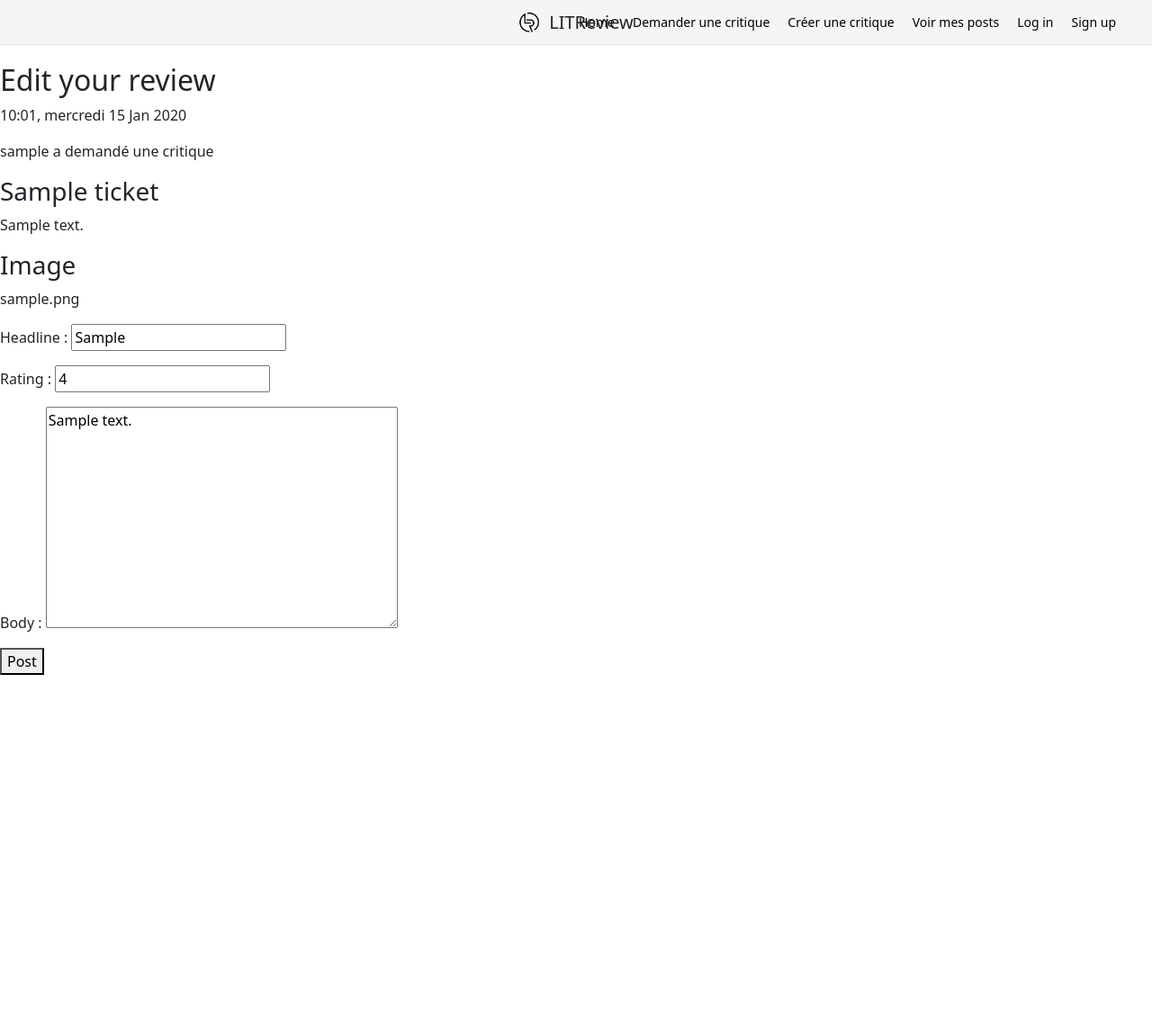
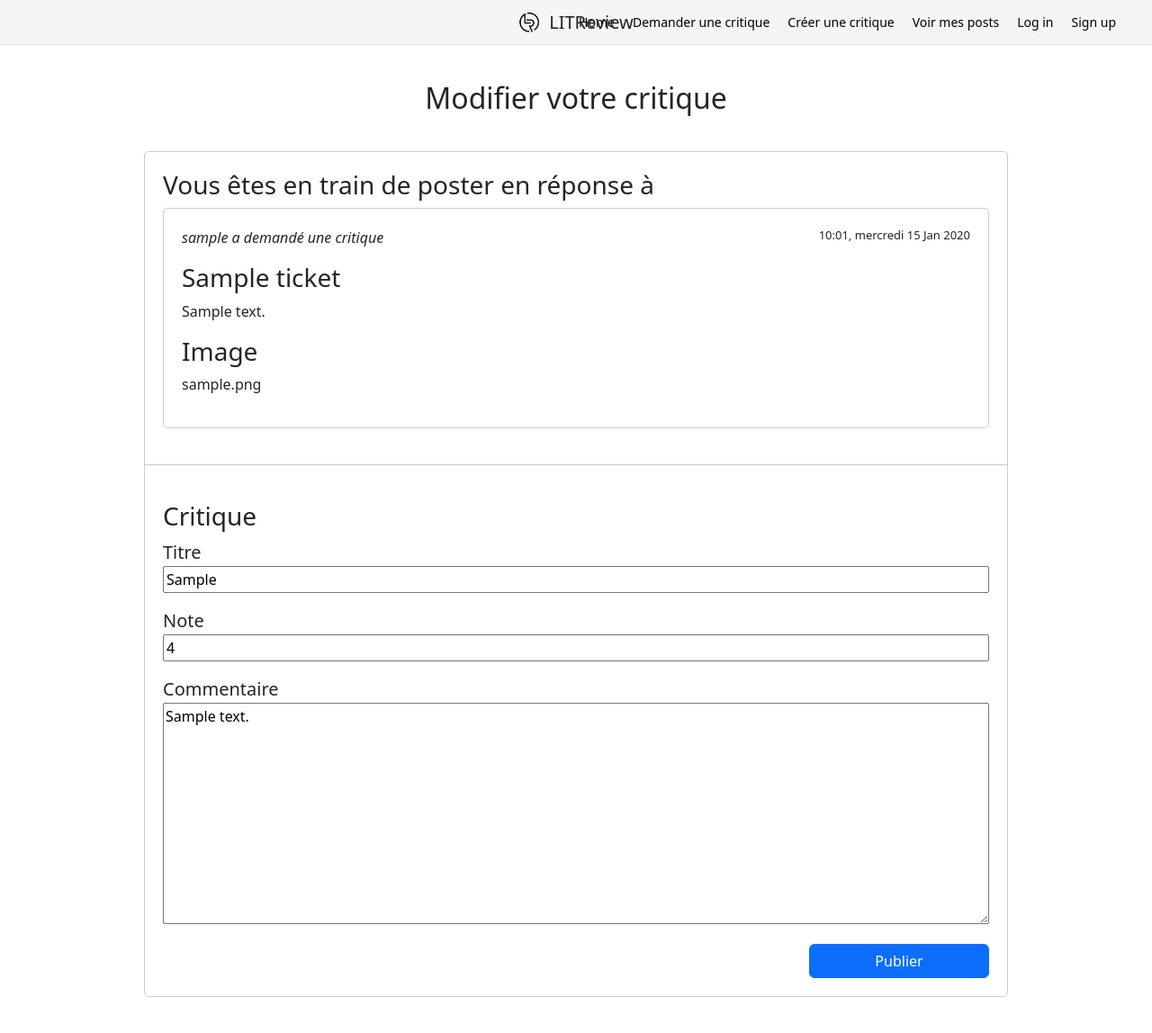
Before and after one commit to clementboloch/OCR_P9, a Django app: page /review/edit_review/1/ in a window 1280 px wide. Shown: the whole page at 90% size. Before the commit the page ends 750 px from the top, so only its background shows below. Run offline with Django 4.2, Linux system fonts and the light colour scheme; tables that the repository leaves empty hold one stand-in row (values such as "Sample post"); style sheets or scripts are compiled from the project's sources; parts of the project's set-up code (start-up, migrations or seed data) failed here and were passed over; some libraries are stand-ins or nearby versions.

Commit message:
styles forms and make one form template

```diff
--- a/src/review/forms.py
+++ b/src/review/forms.py
@@ -7,12 +7,22 @@ class TicketForm(forms.ModelForm):
     class Meta:
         model = Ticket
         fields = ['title', 'description', 'image']
+        labels = {
+            "title": "Titre",
+            "description": "Description",
+            "image": "Image"
+        }
 
 
 class ReviewForm(forms.ModelForm):
     class Meta:
         model = Review
         fields = ['headline', 'rating', 'body']
+        labels = {
+            "headline": "Titre",
+            "rating": "Note",
+            "body": "Commentaire"
+        }
 
 
 class FollowForm(forms.Form):
--- a/src/review/static/style/review/base.scss
+++ b/src/review/static/style/review/base.scss
@@ -46,3 +46,83 @@
         }
     }
 }
+
+.styled-form{
+    display: flex;
+    flex-direction: column;
+    justify-content: center;
+    width: 75vw;
+    min-width: 500px;
+
+    position: relative;
+    left: 50%;
+    transform: translateX(-50%);
+
+    .form-title {
+        margin: 20px 0;
+        align-self: center;
+    }
+
+    form {
+        border: 1px solid #ccc;
+        border-radius: 5px;
+        padding: 20px;
+        margin: 20px 0 40px 0;
+        input, textarea {
+            width: 100%;
+        }
+        .label {
+            font-weight: 400;
+            margin-bottom: 5px;
+            font-size: 20px;
+        }
+        .button-container {
+            display: flex;
+            justify-content: flex-end;
+            .my-button {
+                width: 200px;
+            }
+        }
+        hr {
+            position: relative;
+            width: calc(100% + 40px);
+            left: -20px;
+            margin: 40px 0;
+        }
+    }
+}
+
+.post {
+    position: relative;
+    border: 1px solid #ccc;
+    border-radius: 5px;
+    padding: 20px;
+    width: 100%;
+    margin-bottom: 20px;
+
+    .date {
+        position: absolute;
+        top: 20px;
+        right: 20px;
+
+        font-size: 13px;
+    }
+
+    .user {
+        font-style: italic;
+    }
+
+    .description {
+        text-align: justify;
+    }
+
+    .post-button {
+        display: flex;
+        justify-content: flex-end;
+        .my-button {
+            display: block;
+            width: 100px;
+            margin: 0 0 0 10px;
+        }
+    }
+}
--- /dev/null
+++ b/src/review/templates/review/form.html
@@ -0,0 +1,32 @@
+{% extends 'review/base.html' %}
+{% block content %}
+
+<div class="styled-form">
+  <h2 class="form-title"> {{ title }} </h2>
+  <form method="post">
+    {% csrf_token %}
+    {% for formDict in forms %}
+      {% if formDict.ticket %}
+      <h3> {{ formDict.subtitle }} </h3>
+        {% include 'review/ticket_snippet.html' with post=formDict.ticket %}
+        {% if not forloop.last %} <hr> {% endif %}
+      {% endif %}
+      {% if formDict.form %}
+        <h3> {{ formDict.subtitle }} </h3>
+        {% for field in formDict.form %}
+        <p>
+          <span class="label"> {{ field.label }} </span>
+          {{ field }}
+        </p>
+        {% endfor %}
+        {% if not forloop.last %} <hr> {% endif %}
+      {% endif %}
+    {% endfor %}
+
+    <div class="button-container">
+      <button type="submit" class="btn btn-primary my-button"> Publier </button>
+    </div>
+  </form>
+</div>
+
+{% endblock %}
--- a/src/review/templates/review/review.html
+++ /dev/null
@@ -1,13 +0,0 @@
-{% extends 'review/base.html' %}
-{% block content %}
-
-<h2> {{ title }} </h2>
-<form method="post">
-  {% csrf_token %}
-  {% include 'review/ticket_snippet.html' with post=ticket %}
-  {{ ticketForm.as_p }}
-  {{ reviewForm.as_p }}
-  <button type="submit">Post</button>
-</form>
-
-{% endblock %}
--- a/src/review/views.py
+++ b/src/review/views.py
@@ -89,7 +89,7 @@ def ticket(request):
     else:
         form = forms.TicketForm()
 
-    return render(request, "review/ticket.html", {"title": "Create a new ticket", "form": form})
+    return render(request, "review/form.html", {"title": "Créer un ticket", "forms": [{'form': form}]})
 
 
 # 6. Review creation view
@@ -131,9 +131,12 @@ def review(request, ticket_id):
             ticket = None
             ticketForm = forms.TicketForm()
         reviewForm = forms.ReviewForm()
-        return render(request, "review/review.html",
-                      {"title": "Create a new review", "ticket": ticket,
-                       "ticketForm": ticketForm, "reviewForm": reviewForm})
+        return render(request, "review/form.html",
+                      {"title": "Créer une critique",
+                       "forms": [{'ticket': ticket, 'subtitle': 'Vous êtes en train de poster en réponse à'},
+                                 {'form': ticketForm, 'subtitle': 'Livre / Article'},
+                                 {'form': reviewForm, 'subtitle': 'Critique'}
+                                 ]})
 
 
 # Ticket modification view
@@ -150,7 +153,10 @@ def edit_ticket(request, ticket_id):
         return redirect(posts)
     else:
         form = forms.TicketForm(instance=ticket)
-        return render(request, "review/ticket.html", {"title": "Edit your ticket", "form": form})
+        return render(request, "review/form.html",
+                      {"title": "Modifier votre ticket",
+                       "forms": [{'form': form}]
+                       })
 
 
 # Review modification view
@@ -168,8 +174,11 @@ def edit_review(request, review_id):
     else:
         ticket = review.ticket
         form = forms.ReviewForm(instance=review)
-        return render(request, "review/review.html",
-                      {"title": "Edit your review", "ticket": ticket, "reviewForm": form})
+        return render(request, "review/form.html",
+                      {"title": "Modifier votre critique",
+                       "forms": [{'ticket': ticket, 'subtitle': 'Vous êtes en train de poster en réponse à'},
+                                 {'form': form, 'subtitle': 'Critique'}
+                                 ]})
 
 
 # Ticket deletion view
```
Also changed, not shown: src/review/static/style/review/feed.scss (+0 -35 lines), src/review/templates/review/ticket.html (deleted, +0 -11 lines).
